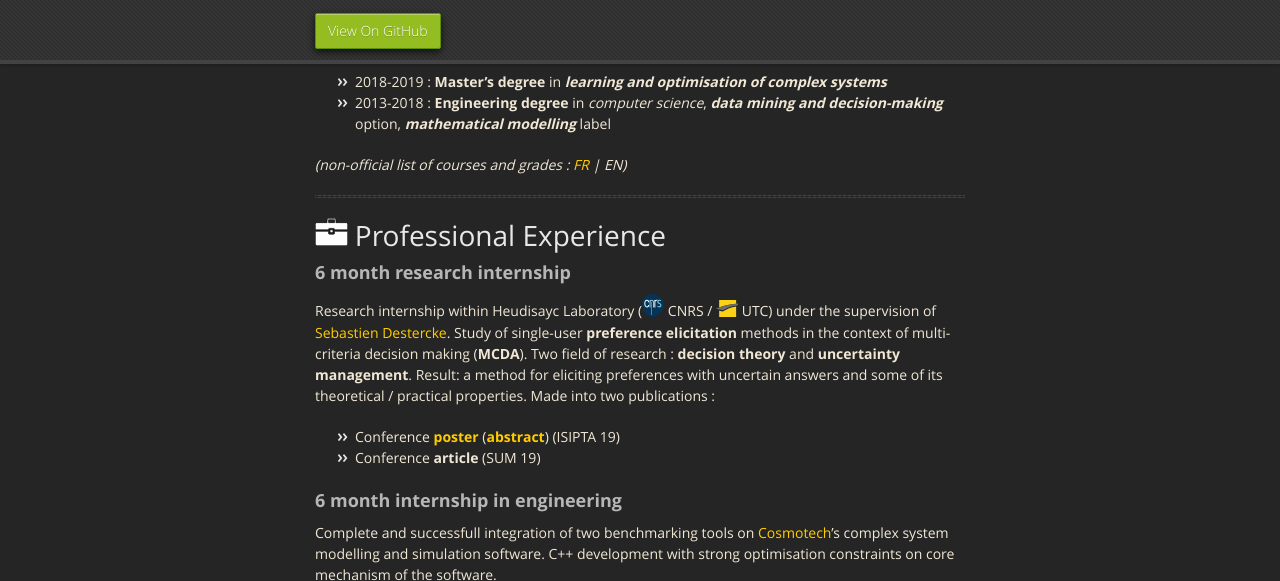
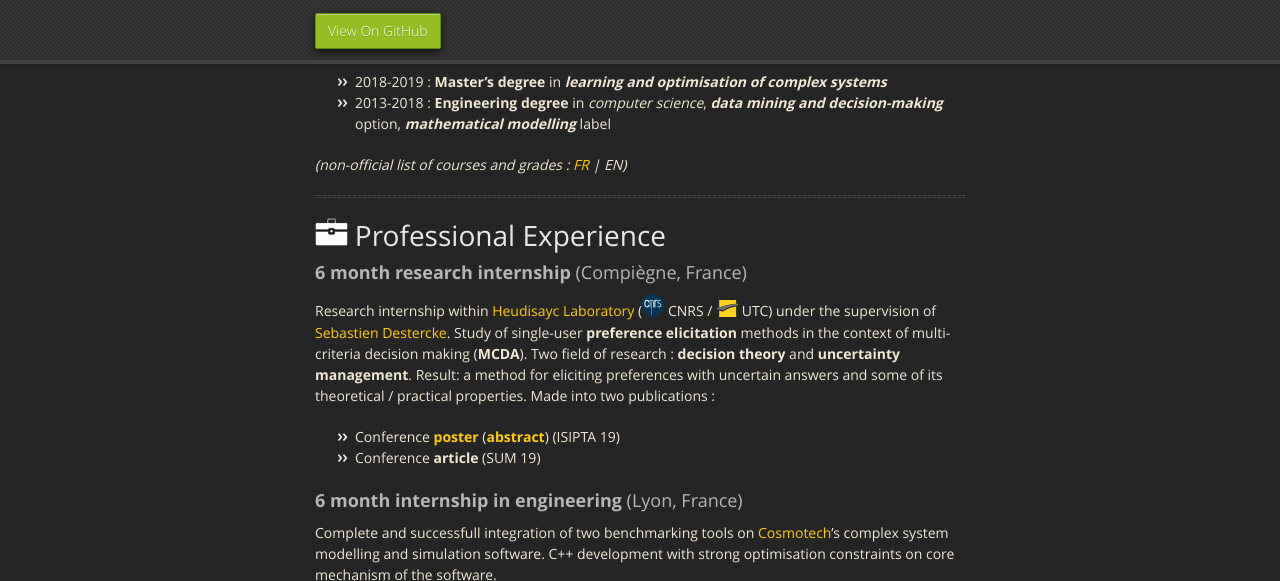
Before and after one commit to plougue/plougue.github.io, a Jekyll site: the page built from index.md, in a window 1280 px wide and 900 px high, scrolled down 720 px, cut to the strip 0-581 px from the top of the window. Built offline with Jekyll 4.4.1, drawn with Linux system fonts in a browser that asks for light colours; our own code applies the rules of GitHub Pages for plain Markdown files.

Commit message:
Work experience

```diff
--- a/index.md
+++ b/index.md
@@ -38,8 +38,8 @@ Double-diploma at the **UTC** (*Université de Technologie de Compiègne*, frenc
 <hr id="experience"/>
 # <img src="images/Logos/travail.svg" width="5%" /> Professional Experience
 
-### **6 month research internship**
-Research internship within Heudisayc Laboratory
+### **6 month research internship**  (Compiègne, France)
+Research internship within <a href='https://www.hds.utc.fr/'>Heudisayc Laboratory</a>
 (<img src="images/Logos/cnrs.svg" width="3.4%" /> CNRS / <img src="images/Logos/utc.svg" width="3.4%" /> UTC)
 under the supervision of <a href='https://www.hds.utc.fr/~sdesterc/dokuwiki/'>Sebastien Destercke</a>.
 Study of single-user **preference elicitation** methods in the context of multi-criteria decision making (**MCDA**).
@@ -48,11 +48,11 @@ Result: a method for eliciting preferences with uncertain answers and
 some of its theoretical / practical properties.
 Made into two publications :
 
-* Conference <a href='./Documents/ISIPTA_poster.pdf'>**poster**</a>
+* Conference <a href='./documents/ISIPTA_poster.pdf'>**poster**</a>
  (<a href='http://www.isipta2019.ugent.be/contributions/abstract_guillot19.pdf'>**abstract**</a>) (ISIPTA 19)
 * Conference **article** (SUM 19)
 
-### **6 month internship in engineering**
+### **6 month internship in engineering** (Lyon, France)
 Complete and successfull integration of two benchmarking tools on [Cosmotech](https://cosmotech.com/)'s complex system
 modelling and simulation software.
 C++ development with strong optimisation constraints on core mechanism of the software.
```
